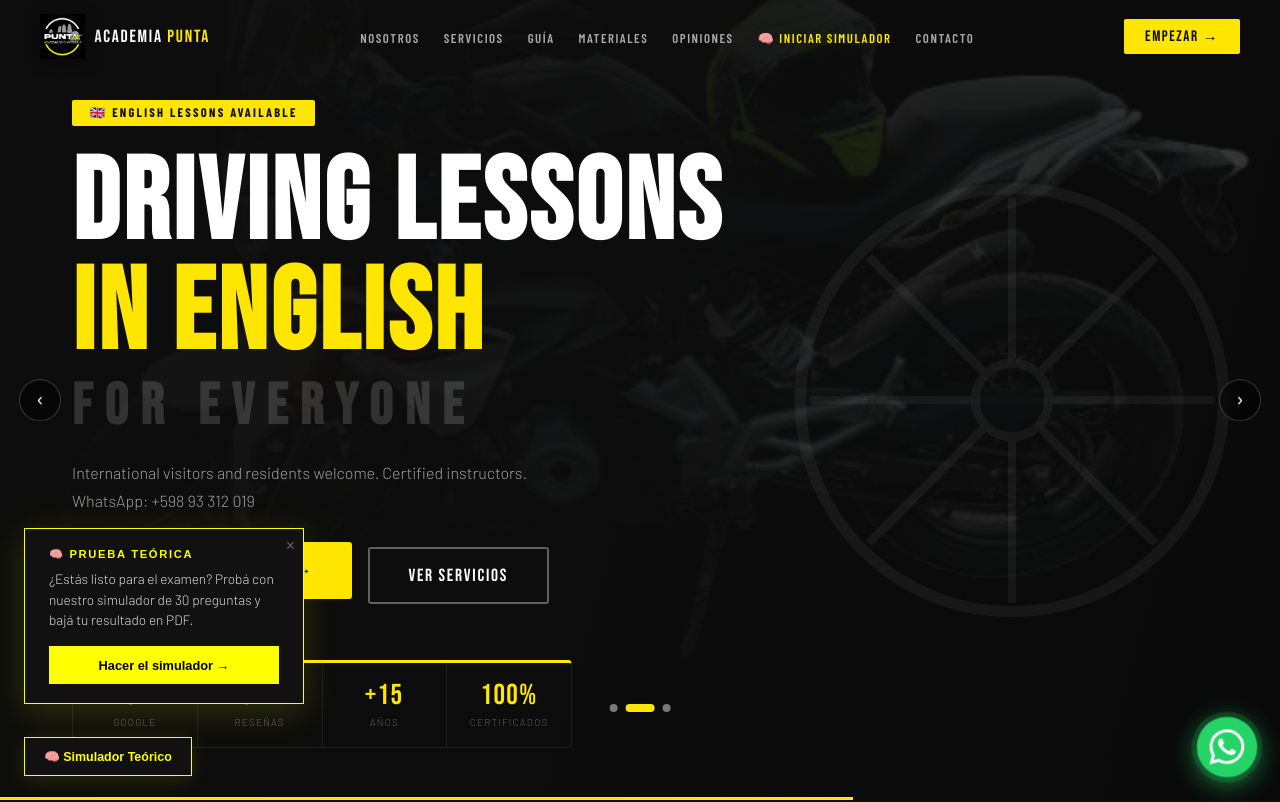
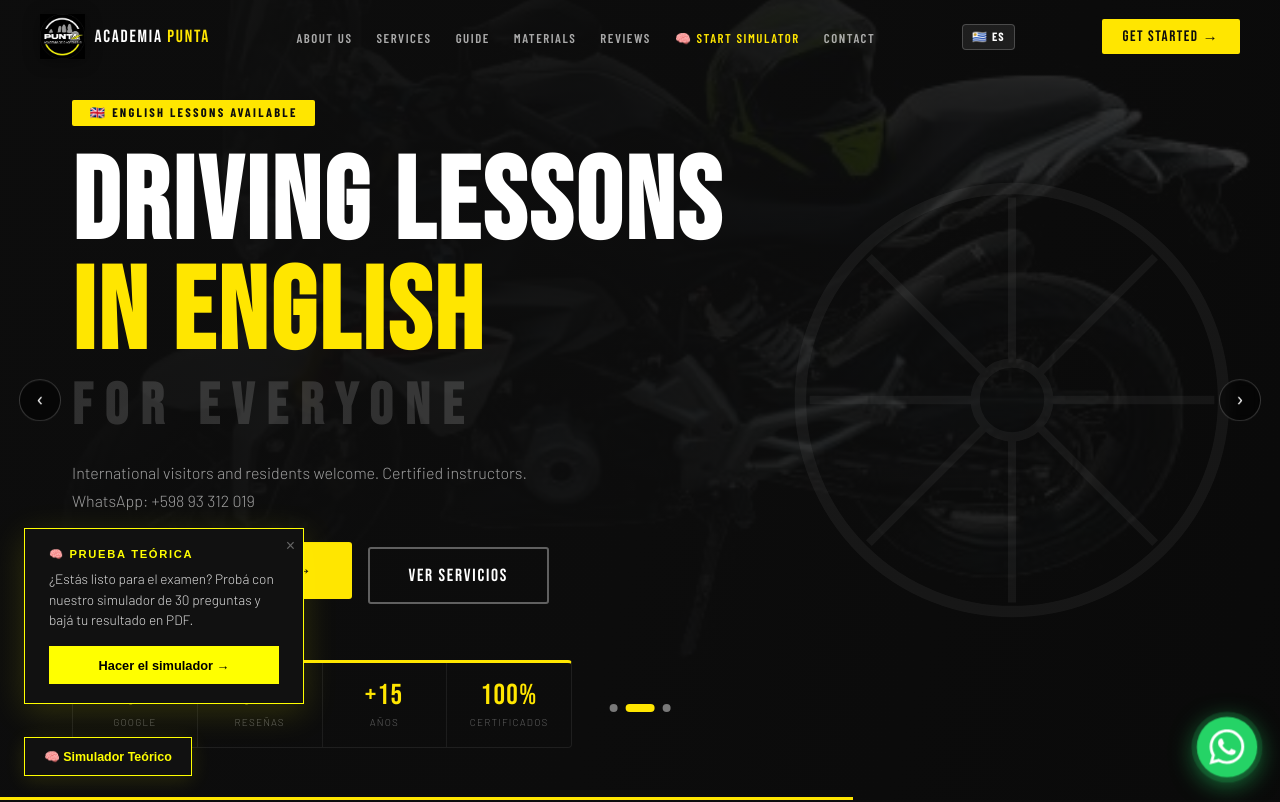
Before and after one commit to ismagab/academia-punta, a Next.js app: page / in a window 1280 px wide. Shown: the top 802 px of the page. Built offline with nearby package versions, Linux system fonts and the light colour scheme.

Commit message:
update page.tsx

```diff
--- a/app/page.tsx
+++ b/app/page.tsx
@@ -772,6 +772,35 @@ export default function Home() {
   const footerRef = useRef<HTMLElement>(null); // kept for layout reference
   /* Estado para abrir el simulador desde el nav */
   const [simOpen, setSimOpen]     = useState(false);
+  /* Idioma: detecta automáticamente el idioma del dispositivo */
+  const [lang, setLang] = useState<"es"|"en">(() => {
+    if (typeof window !== "undefined") {
+      const stored = localStorage.getItem("academiaPuntaLang");
+      if (stored === "en" || stored === "es") return stored as "es"|"en";
+      const browser = navigator.language || "";
+      return browser.toLowerCase().startsWith("en") ? "en" : "es";
+    }
+    return "es";
+  });
+
+  const toggleLang = () => {
+    const next = lang === "es" ? "en" : "es";
+    setLang(next);
+    if (typeof window !== "undefined") localStorage.setItem("academiaPuntaLang", next);
+  };
+
+  /* Textos traducidos */
+  const t = {
+    navNosotros:   lang==="en" ? "About us"       : "Nosotros",
+    navServicios:  lang==="en" ? "Services"        : "Servicios",
+    navGuia:       lang==="en" ? "Guide"           : "Guía",
+    navMateriales: lang==="en" ? "Materials"       : "Materiales",
+    navOpiniones:  lang==="en" ? "Reviews"         : "Opiniones",
+    navSimulador:  lang==="en" ? "🧠 Start Simulator" : "🧠 Iniciar Simulador",
+    navContacto:   lang==="en" ? "Contact"         : "Contacto",
+    navCta:        lang==="en" ? "Get started →"   : "Empezar →",
+    navCtaMobile:  lang==="en" ? "Get started"     : "Empezar ahora",
+  };
 
   useEffect(() => {
     const onScroll = () => {
@@ -816,11 +845,11 @@ export default function Home() {
             <div className="logo-text">Academia <span>Punta</span></div>
           </a>
           <ul className="nav-links">
-            <li><Link href="/nosotros" style={{fontFamily:"Barlow Condensed,sans-serif",fontWeight:600,fontSize:"0.8rem",letterSpacing:"0.12em",textTransform:"uppercase",color:"rgba(255,255,255,0.65)",textDecoration:"none"}}>Nosotros</Link></li>
-            <li><a href="#servicios">Servicios</a></li>
-            <li><a href="#guia">Guía</a></li>
-            <li><a href="#materiales">Materiales</a></li>
-            <li><a href="#testimonios">Opiniones</a></li>
+            <li><Link href="/nosotros" style={{fontFamily:"Barlow Condensed,sans-serif",fontWeight:600,fontSize:"0.8rem",letterSpacing:"0.12em",textTransform:"uppercase",color:"rgba(255,255,255,0.65)",textDecoration:"none"}}>{t.navNosotros}</Link></li>
+            <li><a href="#servicios">{t.navServicios}</a></li>
+            <li><a href="#guia">{t.navGuia}</a></li>
+            <li><a href="#materiales">{t.navMateriales}</a></li>
+            <li><a href="#testimonios">{t.navOpiniones}</a></li>
             <li>
               {/* Link directo al Simulador — abre el modal flotante */}
               <button onClick={() => setSimOpen(true)} style={{
@@ -828,29 +857,49 @@ export default function Home() {
                 fontFamily:"Barlow Condensed,sans-serif",fontWeight:600,
                 fontSize:"0.8rem",letterSpacing:"0.12em",textTransform:"uppercase",
                 color:"var(--yellow)",
-              }}>🧠 Iniciar Simulador</button>
+              }}>{t.navSimulador}</button>
             </li>
-            <li><a href="#contacto">Contacto</a></li>
+            <li><a href="#contacto">{t.navContacto}</a></li>
           </ul>
-          <a href="#contacto" className="btn-nav">Empezar →</a>
+          {/* Language switcher */}
+          <button onClick={toggleLang} title={lang==="es"?"Switch to English":"Cambiar a Español"} style={{
+            background:"rgba(255,255,255,0.08)",border:"1px solid rgba(255,255,255,0.2)",
+            color:"white",borderRadius:"4px",cursor:"pointer",
+            padding:"0.28rem 0.6rem",fontFamily:"Barlow Condensed,sans-serif",
+            fontWeight:700,fontSize:"0.75rem",letterSpacing:"0.1em",
+            display:"flex",alignItems:"center",gap:"0.3rem",flexShrink:0,
+            transition:"background 0.2s",
+          }}>
+            {lang==="es" ? "🇬🇧 EN" : "🇺🇾 ES"}
+          </button>
+          <a href="#contacto" className="btn-nav">{t.navCta}</a>
           <button className="hamburger" onClick={()=>setMenuOpen(!menuOpen)} aria-label="Menú">
             <span></span><span></span><span></span>
           </button>
         </div>
         <div className={`mobile-menu${menuOpen?" open":""}`}>
-          <Link href="/nosotros" onClick={()=>setMenuOpen(false)} style={{fontFamily:"Barlow Condensed,sans-serif",fontWeight:600,letterSpacing:"0.1em",textTransform:"uppercase",color:"rgba(255,255,255,0.65)",textDecoration:"none",padding:"0.75rem 0",borderBottom:"1px solid rgba(255,255,255,0.08)",fontSize:"0.95rem"}}>Nosotros</Link>
-          <a href="#servicios"   onClick={()=>setMenuOpen(false)}>Servicios</a>
-          <a href="#guia"        onClick={()=>setMenuOpen(false)}>Guía</a>
-          <a href="#materiales"  onClick={()=>setMenuOpen(false)}>Materiales</a>
-          <a href="#testimonios" onClick={()=>setMenuOpen(false)}>Opiniones</a>
+          <Link href="/nosotros" onClick={()=>setMenuOpen(false)} style={{fontFamily:"Barlow Condensed,sans-serif",fontWeight:600,letterSpacing:"0.1em",textTransform:"uppercase",color:"rgba(255,255,255,0.65)",textDecoration:"none",padding:"0.75rem 0",borderBottom:"1px solid rgba(255,255,255,0.08)",fontSize:"0.95rem"}}>{t.navNosotros}</Link>
+          <a href="#servicios"   onClick={()=>setMenuOpen(false)}>{t.navServicios}</a>
+          <a href="#guia"        onClick={()=>setMenuOpen(false)}>{t.navGuia}</a>
+          <a href="#materiales"  onClick={()=>setMenuOpen(false)}>{t.navMateriales}</a>
+          <a href="#testimonios" onClick={()=>setMenuOpen(false)}>{t.navOpiniones}</a>
           {/* Simulador en mobile menu */}
           <button onClick={()=>{setSimOpen(true);setMenuOpen(false);}} style={{
             background:"none",border:"none",cursor:"pointer",textAlign:"left",width:"100%",
             fontFamily:"Barlow Condensed,sans-serif",fontWeight:600,letterSpacing:"0.1em",
             textTransform:"uppercase",color:"var(--yellow)",
             padding:"0.75rem 0",borderBottom:"1px solid rgba(255,255,255,0.08)",fontSize:"0.95rem",
-          }}>🧠 Iniciar Simulador</button>
-          <a href="#contacto" className="btn-mobile" onClick={()=>setMenuOpen(false)}>Empezar ahora</a>
+          }}>{t.navSimulador}</button>
+          {/* Language toggle en mobile */}
+          <button onClick={()=>{toggleLang();}} style={{
+            background:"rgba(255,255,255,0.08)",border:"1px solid rgba(255,255,255,0.2)",
+            color:"white",borderRadius:"4px",cursor:"pointer",width:"fit-content",
+            padding:"0.5rem 1rem",fontFamily:"Barlow Condensed,sans-serif",
+            fontWeight:700,fontSize:"0.85rem",letterSpacing:"0.1em",margin:"0.5rem 0",
+          }}>
+            {lang==="es" ? "🇬🇧 Switch to English" : "🇺🇾 Cambiar a Español"}
+          </button>
+          <a href="#contacto" className="btn-mobile" onClick={()=>setMenuOpen(false)}>{t.navCtaMobile}</a>
         </div>
       </nav>
 
@@ -905,7 +954,7 @@ export default function Home() {
           <h2 className="section-title reveal-left">Guía para <span>obtener tu licencia</span></h2>
           <div className="guia-grid">
             {[
-              {title:"CUÁNDO HACERLO?",  desc:"TU INSTRUCTOR/A TE ASESORARÁ PARA SABER CUÁNDO Y CÓMO PODER OBTENERLO"},
+              {title:"¿CUÁNDO HACERLO?",  desc:"TU INSTRUCTOR/A TE ASESORARÁ PARA SABER CUÁNDO Y CÓMO PODER OBTENERLO"},
               {title:"Clases de apoyo para prueba teórica",    desc:"Se coordina con el docente de la academia. Formato presencial o virtual."},
               {title:"Simulador de prueba teórica",    desc:"Buscalo aquí para evaluar tus conocimientos y entrenar para la prueba.", link2:true},
               {title:"Aptitud Física",    desc:"Concurrí a una institución autorizada. El carnet de salud NO es válido.", link:true},
```
